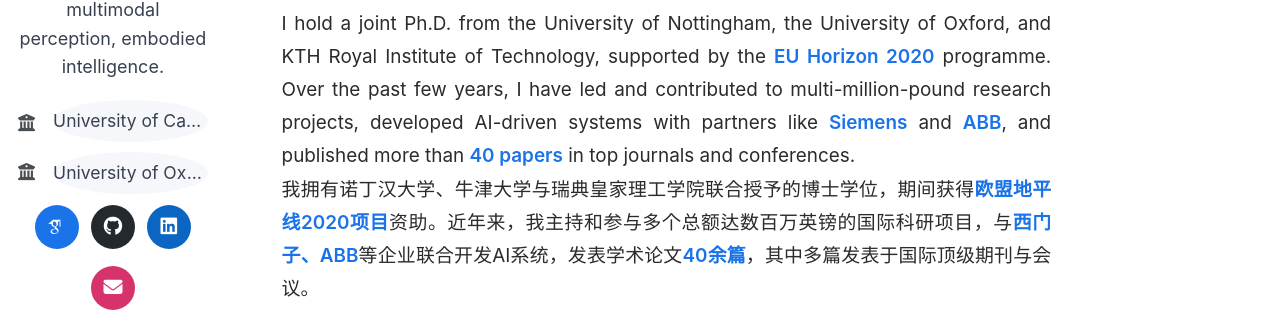
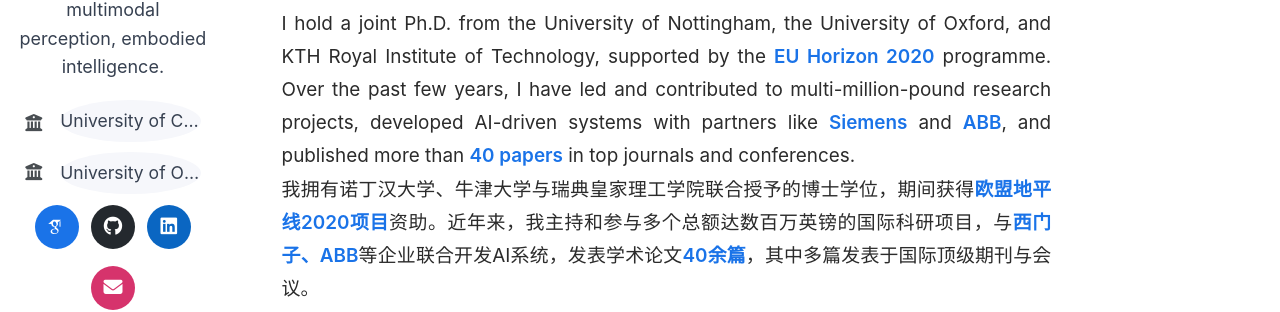
Before and after one commit to fanmo-intro/fanmo-intro.github.io, a Jekyll site: the page built from _pages/about.md, in a window 1280 px wide. Shown: the part 494-806 px from the top of the page. Built offline with Jekyll 4.4.1, drawn with Linux system fonts in a browser that asks for light colours; some web fonts are replaced; a script that is not in the unit is left out.

Commit message:
Update _custom.scss

```diff
--- a/_sass/_custom.scss
+++ b/_sass/_custom.scss
@@ -149,6 +149,11 @@
   text-overflow:unset !important;    /* 禁止省略号 */
   white-space:nowrap !important;     /* 单行显示 */
 }
+.author__urls:not(.social-icons) li {
+  justify-content: flex-start !important;
+  padding-left: 0.4rem !important;
+  padding-right: 0.4rem !important;
+}
 
 .author__urls:not(.social-icons) li a:hover{ color:var(--accent); text-decoration:underline; }
 .author__urls:not(.social-icons) li br{ display:none !important; }
```
